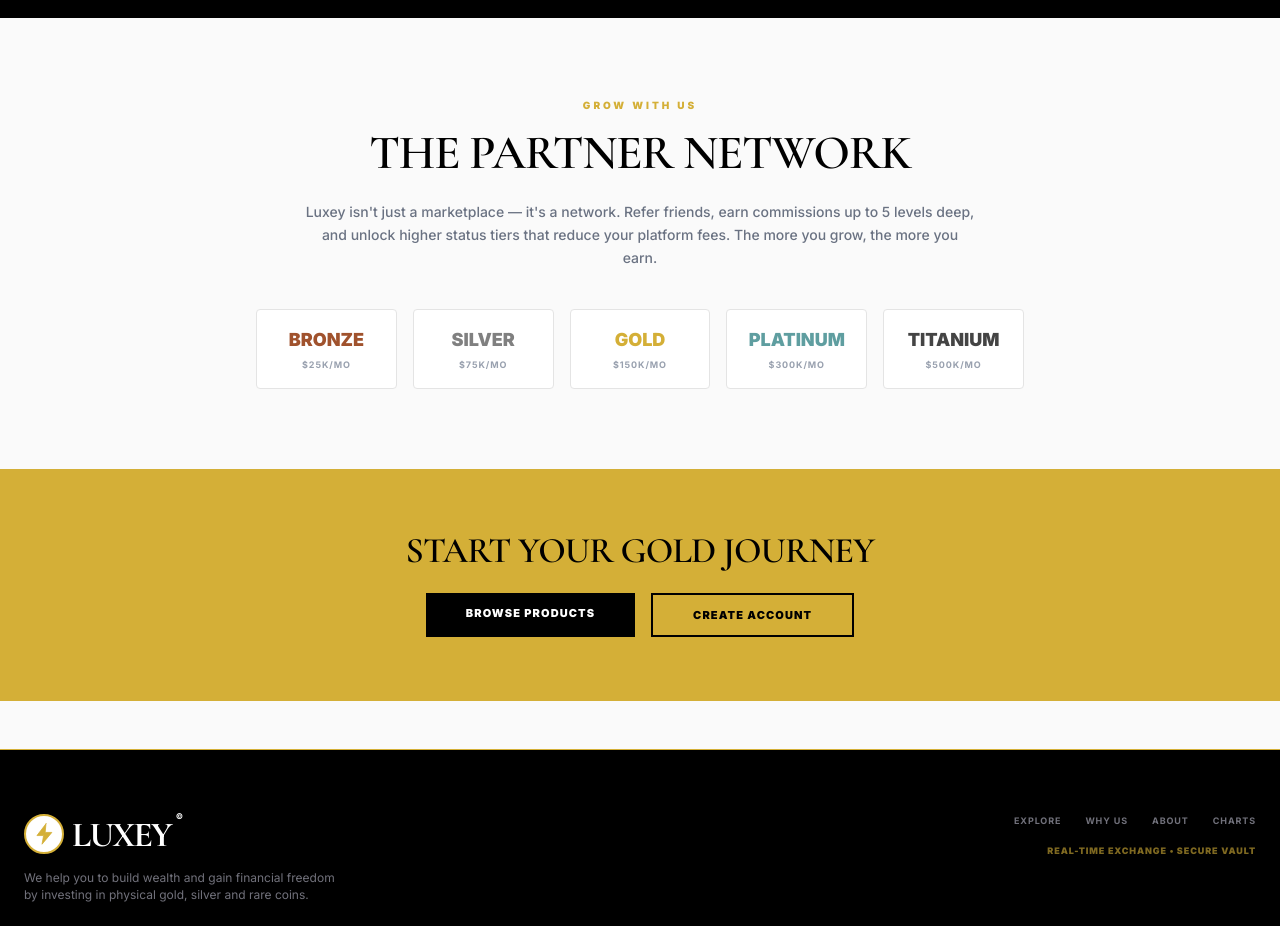
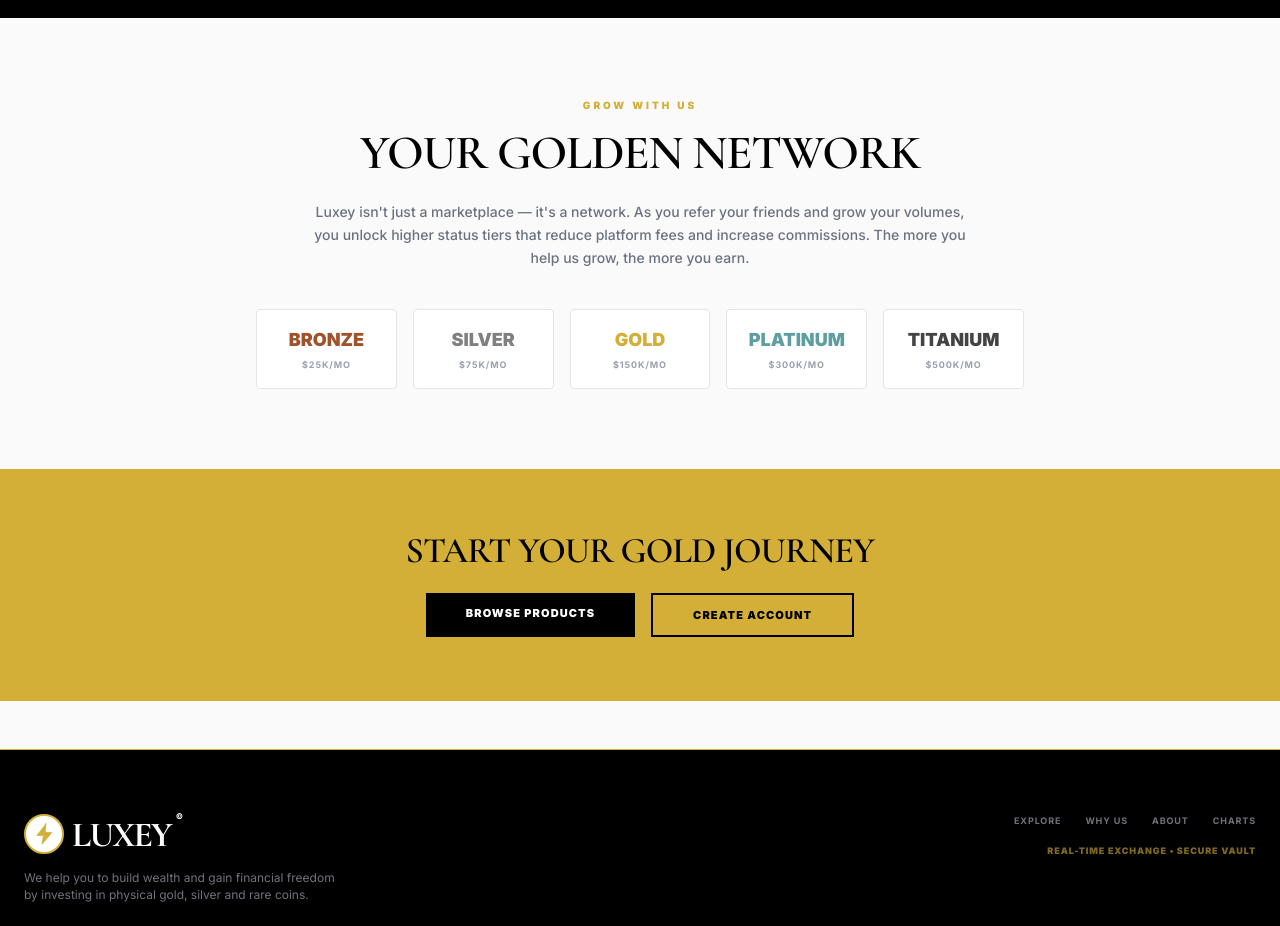
Before and after one commit to zendirectftw/Luxey, a Next.js app: page /about in a window 1280 px wide. Shown: the part 1600-2526 px from the top of the page. Built offline with nearby package versions, Linux system fonts and the light colour scheme.

Commit message:
Update Partner Network to Your Golden Network with new copy

```diff
--- a/src/app/(public)/about/page.tsx
+++ b/src/app/(public)/about/page.tsx
@@ -150,13 +150,13 @@ export default function AboutPage() {
                     Grow With Us
                 </p>
                 <h2 className="font-serif text-4xl md:text-5xl text-black uppercase tracking-tight leading-none mb-6">
-                    The Partner Network
+                    Your Golden Network
                 </h2>
                 <p className="text-sm text-gray-500 font-medium max-w-2xl mx-auto leading-relaxed mb-10">
-                    Luxey isn&apos;t just a marketplace — it&apos;s a network. Refer
-                    friends, earn commissions up to 5 levels deep, and unlock higher
-                    status tiers that reduce your platform fees. The more you grow, the
-                    more you earn.
+                    Luxey isn&apos;t just a marketplace — it&apos;s a network. As you refer
+                    your friends and grow your volumes, you unlock higher status tiers
+                    that reduce platform fees and increase commissions. The more you
+                    help us grow, the more you earn.
                 </p>
 
                 <div className="grid grid-cols-2 md:grid-cols-5 gap-4 max-w-3xl mx-auto">
```
